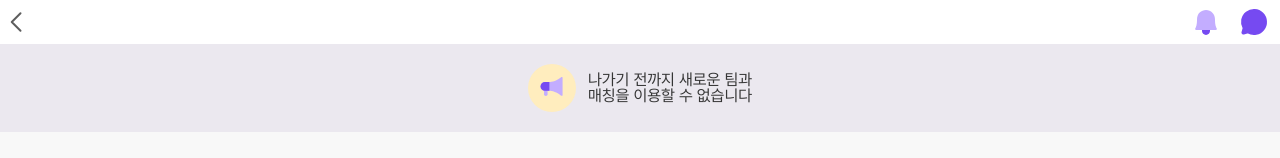
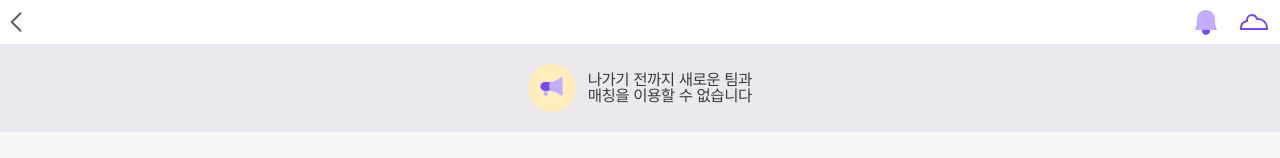
Before and after one commit to project-tingting/tingting_front, a Next.js app: page /home/chat in a window 1280 px wide. Shown: the top 158 px of the page. Built offline with nearby package versions, Linux system fonts and the light colour scheme.

Commit message:
탑네비 로고이미지 변경

```diff
--- a/components/home/TopNavigation.tsx
+++ b/components/home/TopNavigation.tsx
@@ -31,7 +31,11 @@ export default function TopNavigation({ isChat }: TopNavProps) {
         )}
         <Func>
           <Image src={Bell} alt="알림 버튼" />
-          <Image src={No_Chat} alt="채팅 알림 버튼" />
+          {isChat ? (
+            <Image src={Symbol} alt="로고 버튼" />
+          ) : (
+            <Image src={No_Chat} alt="채팅 알림 버튼" />
+          )}
         </Func>
       </StyledContainer>
     </>
```
Also changed, not shown: public/assets/fonts/Pretendard-Medium.otf (added), 1 other file (tests, documents, lock files or other folders).
